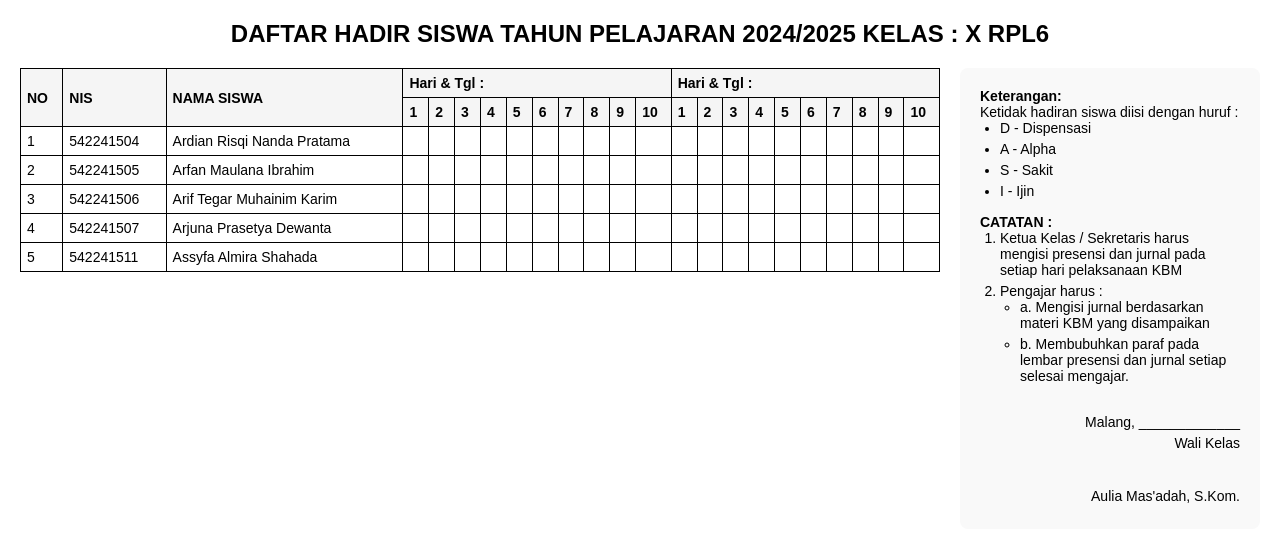
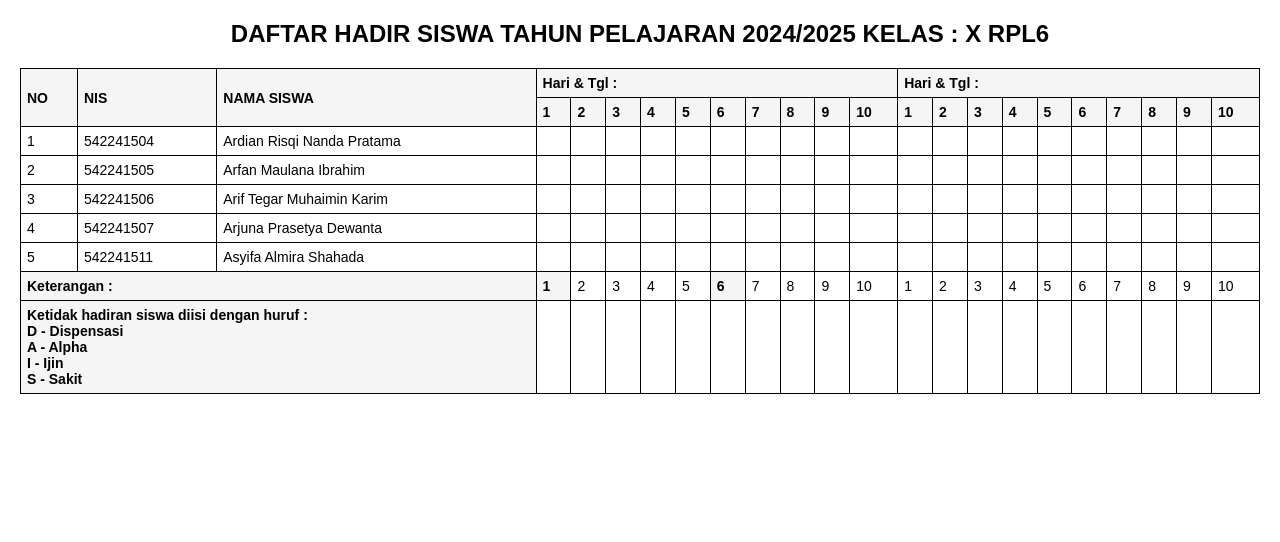
Before and after one commit to Leazank/Moklet-Assignment, a plain HTML site: page Semester 2/kehadiran.html in a window 1280 px wide. Drawn offline with Linux system fonts and the light colour scheme.

Commit message:
Finisihing

```diff
--- a/Semester 2/kehadiran.html
+++ b/Semester 2/kehadiran.html
@@ -116,41 +116,62 @@
                 <tbody>
                     <tr><td>1</td><td>542241504</td><td>Ardian Risqi Nanda Pratama</td><td></td><td></td><td></td><td></td><td></td><td></td><td></td><td></td><td></td><td></td><td></td><td></td><td></td><td></td><td></td><td></td><td></td><td></td><td></td><td></td></tr>
                     <tr><td>2</td><td>542241505</td><td>Arfan Maulana Ibrahim</td><td></td><td></td><td></td><td></td><td></td><td></td><td></td><td></td><td></td><td></td><td></td><td></td><td></td><td></td><td></td><td></td><td></td><td></td><td></td><td></td></tr>
-                    <tr><td>3</td><td>542241506</td><td>Arif Tegar Muhainim Karim</td><td></td><td></td><td></td><td></td><td></td><td></td><td></td><td></td><td></td><td></td><td></td><td></td><td></td><td></td><td></td><td></td><td></td><td></td><td></td><td></td></tr>
+                    <tr><td>3</td><td>542241506</td><td>Arif Tegar Muhaimin Karim</td><td></td><td></td><td></td><td></td><td></td><td></td><td></td><td></td><td></td><td></td><td></td><td></td><td></td><td></td><td></td><td></td><td></td><td></td><td></td><td></td></tr>
                     <tr><td>4</td><td>542241507</td><td>Arjuna Prasetya Dewanta</td><td></td><td></td><td></td><td></td><td></td><td></td><td></td><td></td><td></td><td></td><td></td><td></td><td></td><td></td><td></td><td></td><td></td><td></td><td></td><td></td></tr>
-                    <tr><td>5</td><td>542241511</td><td>Assyfa Almira Shahada</td><td></td><td></td><td></td><td></td><td></td><td></td><td></td><td></td><td></td><td></td><td></td><td></td><td></td><td></td><td></td><td></td><td></td><td></td><td></td><td></td></tr>
-                    <!-- Add remaining student rows following the same pattern -->
+                    <tr><td>5</td><td>542241511</td><td>Asyifa Almira Shahada</td><td></td><td></td><td></td><td></td><td></td><td></td><td></td><td></td><td></td><td></td><td></td><td></td><td></td><td></td><td></td><td></td><td></td><td></td><td></td><td></td></tr>
                 </tbody>
+                <tr>
+                    <th colspan="3"class="bottom"><div class="Keterangan :"></div>
+                        <strong >Keterangan :</strong></th>
+
+                        <th>1</th>
+                        <td>2</td>
+                        <td>3</td>
+                        <td>4</td>
+                        <td>5</td>
+                        <th>6</th>
+                        <td>7</td>
+                        <td>8</td>
+                        <td>9</td>
+                        <td>10</td>
+                        <td>1</td>
+                        <td>2</td>
+                        <td>3</td>
+                        <td>4</td>
+                        <td>5</td>
+                        <td>6</td>
+                        <td>7</td>
+                        <td>8</td>
+                        <td>9</td>
+                        <td>10</td>
+
+                </tr>
+                <tr>
+                    <th colspan="3" class="bottom"> <p>Ketidak hadiran siswa diisi dengan huruf :</p><p>D - Dispensasi <p>A - Alpha <p>I - Ijin <p>S - Sakit</p></p></p></p></th>
+                    <td></td>
+                    <td></td>
+                    <td></td>
+                    <td></td>
+                    <td></td>
+                    <td></td>
+                    <td></td>
+                    <td></td>
+                    <td></td>
+                    <td></td>
+                    <td></td>
+                    <td></td>
+                    <td></td>
+                    <td></td>
+                    <td></td>
+                    <td></td>
+                    <td></td>
+                    <td></td>
+                    <td></td>
+                    <td></td>
+
+
+                </tr>
             </table>
-        </div>
-
-        <div class="notes">
-            <p><strong>Keterangan:</strong></p>
-            <p>Ketidak hadiran siswa diisi dengan huruf :</p>
-            <ul>
-                <li>D - Dispensasi</li>
-                <li>A - Alpha</li>
-                <li>S - Sakit</li>
-                <li>I - Ijin</li>
-            </ul>
-
-            <p><strong>CATATAN :</strong></p>
-            <ol>
-                <li>Ketua Kelas / Sekretaris harus mengisi presensi dan jurnal pada setiap hari pelaksanaan KBM</li>
-                <li>Pengajar harus :
-                    <ul>
-                        <li>a. Mengisi jurnal berdasarkan materi KBM yang disampaikan</li>
-                        <li>b. Membubuhkan paraf pada lembar presensi dan jurnal setiap selesai mengajar.</li>
-                    </ul>
-                </li>
-            </ol>
-
-            <div class="signature">
-                <p>Malang, _____________</p>
-                <p>Wali Kelas</p>
-                <br><br>
-                <p>Aulia Mas'adah, S.Kom.</p>
-            </div>
         </div>
     </div>
 </body>
```
